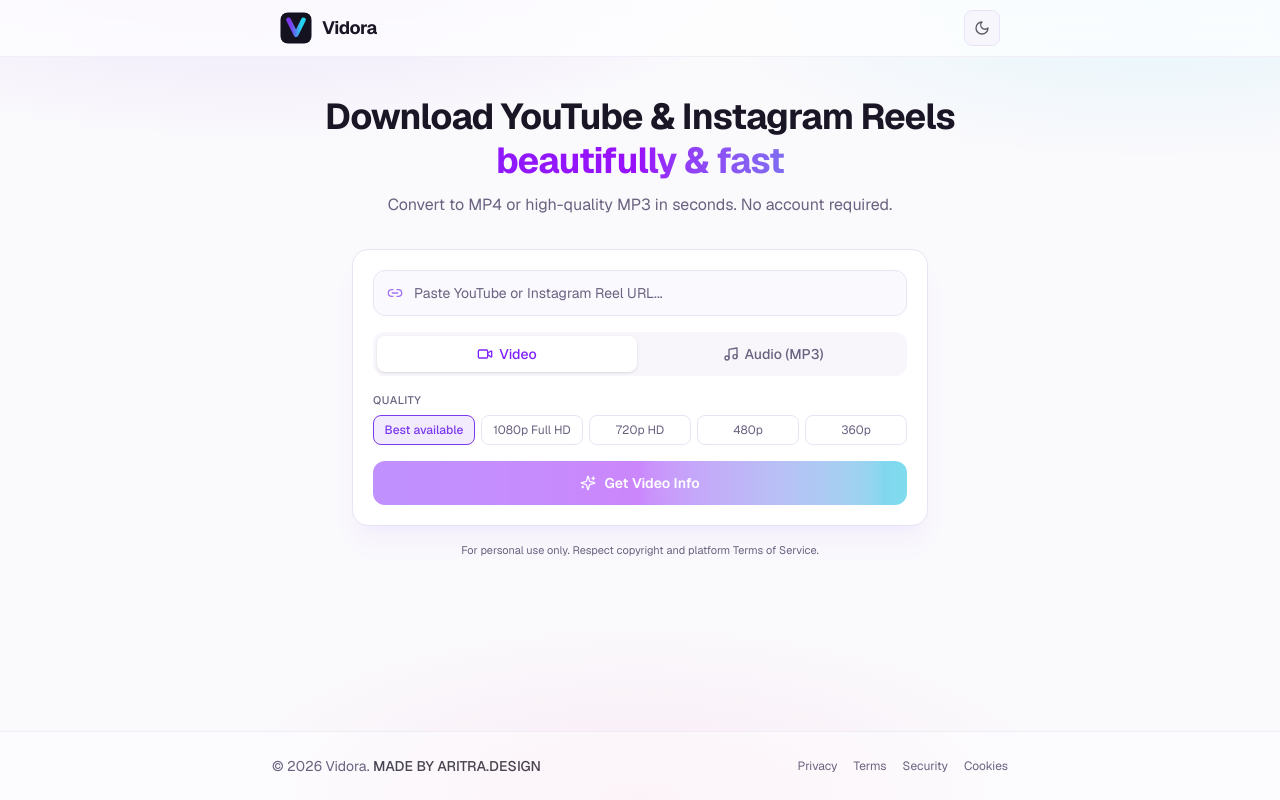
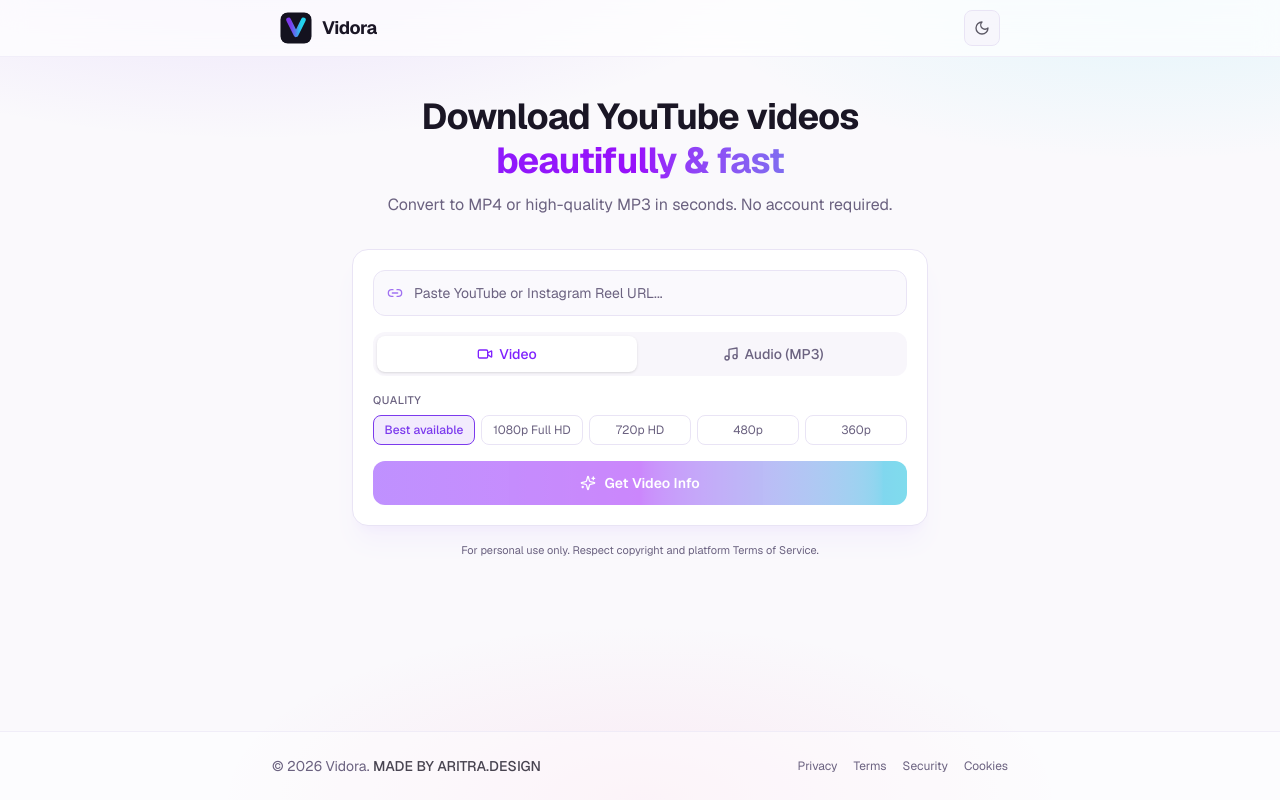
Before and after one commit to ariX08/vidora-frontend, a Next.js app: page / in a window 1280 px wide. Built offline with nearby package versions, Linux system fonts and the light colour scheme; no server answers.

Commit message:
Revert homepage copy to YouTube only

```diff
--- a/src/app/page.tsx
+++ b/src/app/page.tsx
@@ -10,7 +10,7 @@
         <section className="pt-8 pb-6 sm:pt-10 sm:pb-8 px-4 flex-1">
           <div className="mx-auto max-w-3xl text-center mb-6 sm:mb-8">
             <h1 className="text-2xl sm:text-3xl md:text-4xl font-bold tracking-tight text-foreground">
-              Download YouTube & Instagram Reels
+              Download YouTube videos
               <span className="block mt-1 bg-gradient-to-r from-violet-600 via-purple-600 to-cyan-500 bg-clip-text text-transparent">
                 beautifully & fast
               </span>
```
